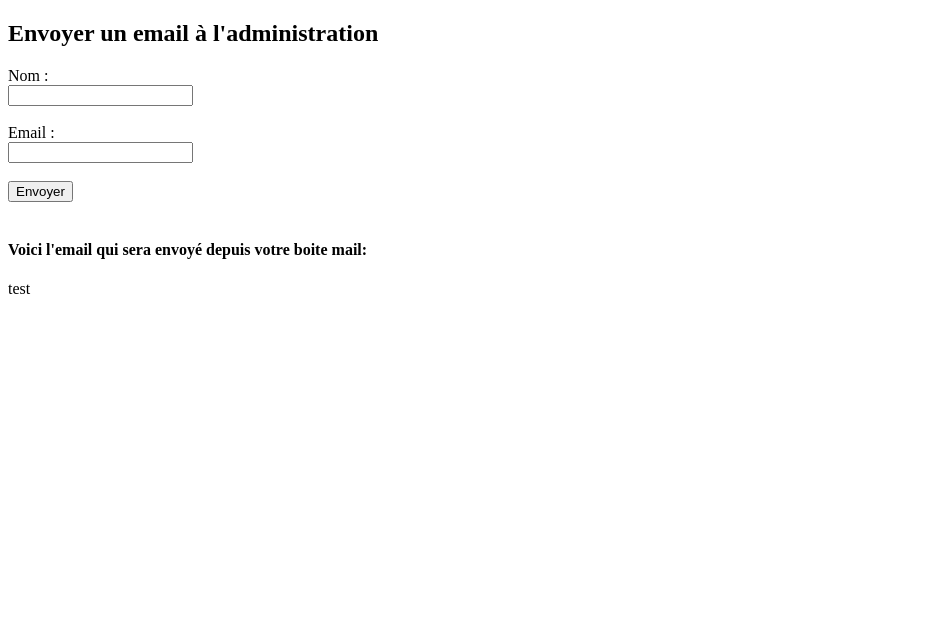
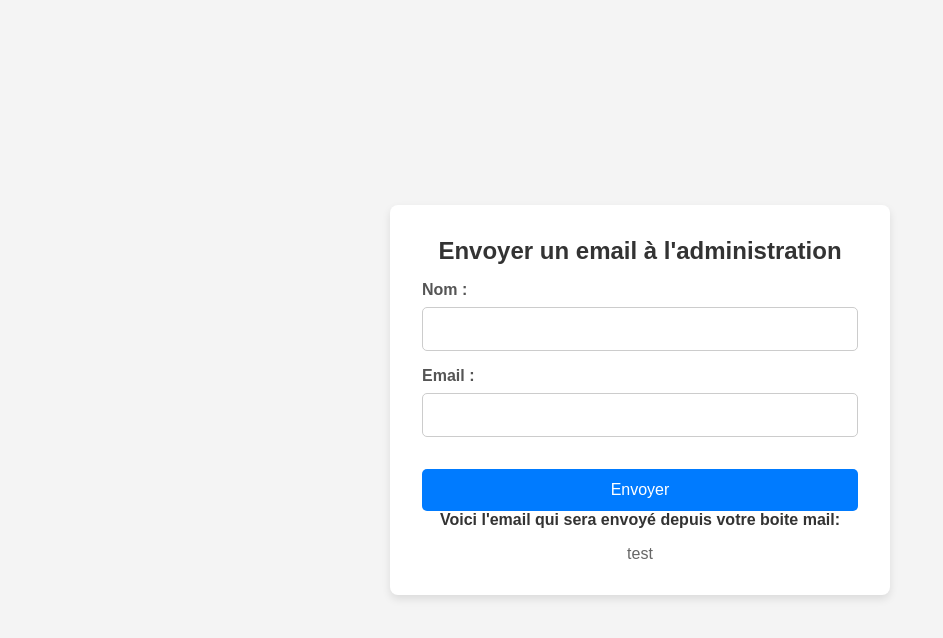
Before and after one commit to 5Y7fx7Rw/email, a plain HTML site: page index.html in a window 1280 px wide. Shown: the whole page, without its empty margins (0-943 px from the left). Drawn offline with nearby package versions, Linux system fonts and the light colour scheme.

Commit message:
Added css

```diff
--- a/index.html
+++ b/index.html
@@ -5,32 +5,112 @@
         <meta name="viewport" content="width=device-width, initial-scale=1.0" />
         <title>Email-Sender</title>
     </head>
+
+    <style>
+        * {
+            margin: 0;
+            padding: 0;
+            box-sizing: border-box;
+        }
+
+        body {
+            font-family: Arial, sans-serif;
+            background-color: #f4f4f4;
+            display: flex;
+            justify-content: center;
+            align-items: center;
+            height: 100vh;
+        }
+
+        .form-container {
+            background: white;
+            padding: 2rem;
+            border-radius: 8px;
+            box-shadow: 0 4px 8px rgba(0, 0, 0, 0.1);
+            width: 90%;
+            max-width: 500px;
+        }
+
+        h2, h4 {
+            margin-bottom: 1rem;
+            color: #333;
+            text-align: center;
+        }
+
+        .form-group {
+            margin-bottom: 1rem;
+        }
+
+        label {
+            display: block;
+            margin-bottom: 0.5rem;
+            font-weight: bold;
+            color: #555;
+        }
+
+        input[type="text"],
+        input[type="email"] {
+            width: 100%;
+            padding: 0.75rem;
+            font-size: 1rem;
+            border: 1px solid #ccc;
+            border-radius: 5px;
+        }
+
+        input:focus {
+            border-color: #007bff;
+            outline: none;
+        }
+
+        .submit-btn {
+            width: 100%;
+            padding: 0.75rem;
+            font-size: 1rem;
+            color: white;
+            background: #007bff;
+            border: none;
+            border-radius: 5px;
+            cursor: pointer;
+            margin-top: 1rem;
+        }
+
+        .submit-btn:hover {
+            background: #0056b3;
+        }
+
+        p {
+            margin-top: 1rem;
+            color: #666;
+            text-align: center;
+        }
+
+        @media (max-width: 600px) {
+            .form-container {
+                padding: 1.5rem;
+            }
+        }
+    </style>
+
     <body>
-        <h2>Envoyer un email à l'administration</h2>
-        <form id="emailForm">
-            <label for="userName">Nom :</label><br />
-            <input
-                type="text"
-                id="userName"
-                name="userName"
-                required
-            /><br /><br />
+        <div class="form-container">
+            <h2>Envoyer un email à l'administration</h2>
+            <form id="emailForm">
+                <div class="form-group">
+                    <label for="userName">Nom :</label>
+                    <input type="text" id="userName" name="userName" required />
+                </div>
 
-            <label for="userEmail">Email :</label><br />
-            <input
-                type="email"
-                id="userEmail"
-                name="userEmail"
-                required
-            /><br /><br />
+                <div class="form-group">
+                    <label for="userEmail">Email :</label>
+                    <input type="email" id="userEmail" name="userEmail" required />
+                </div>
 
-            <button type="submit">Envoyer</button>
-            <br /><br />
+                <button type="submit" class="submit-btn">Envoyer</button>
 
-            <h4>Voici l'email qui sera envoyé depuis votre boite mail:</h4>
-            <p>test</p>
-
-        </form>
+                <h4>Voici l'email qui sera envoyé depuis votre boite mail:</h4>
+                <p>test</p>
+            </form>
+        </div>
 
         <script type="text/javascript" src="https://cdn.jsdelivr.net/npm/@emailjs/browser@4/dist/email.min.js"></script>
         <script>
```
